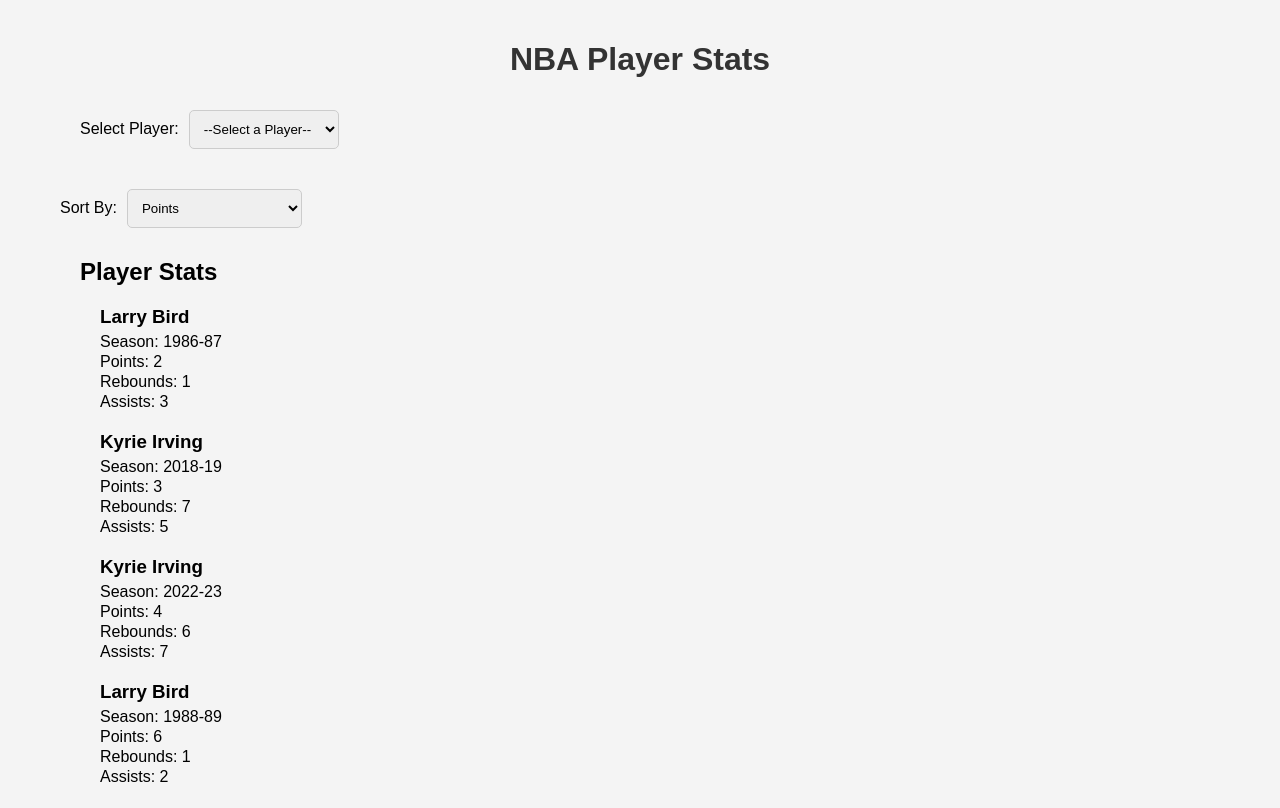
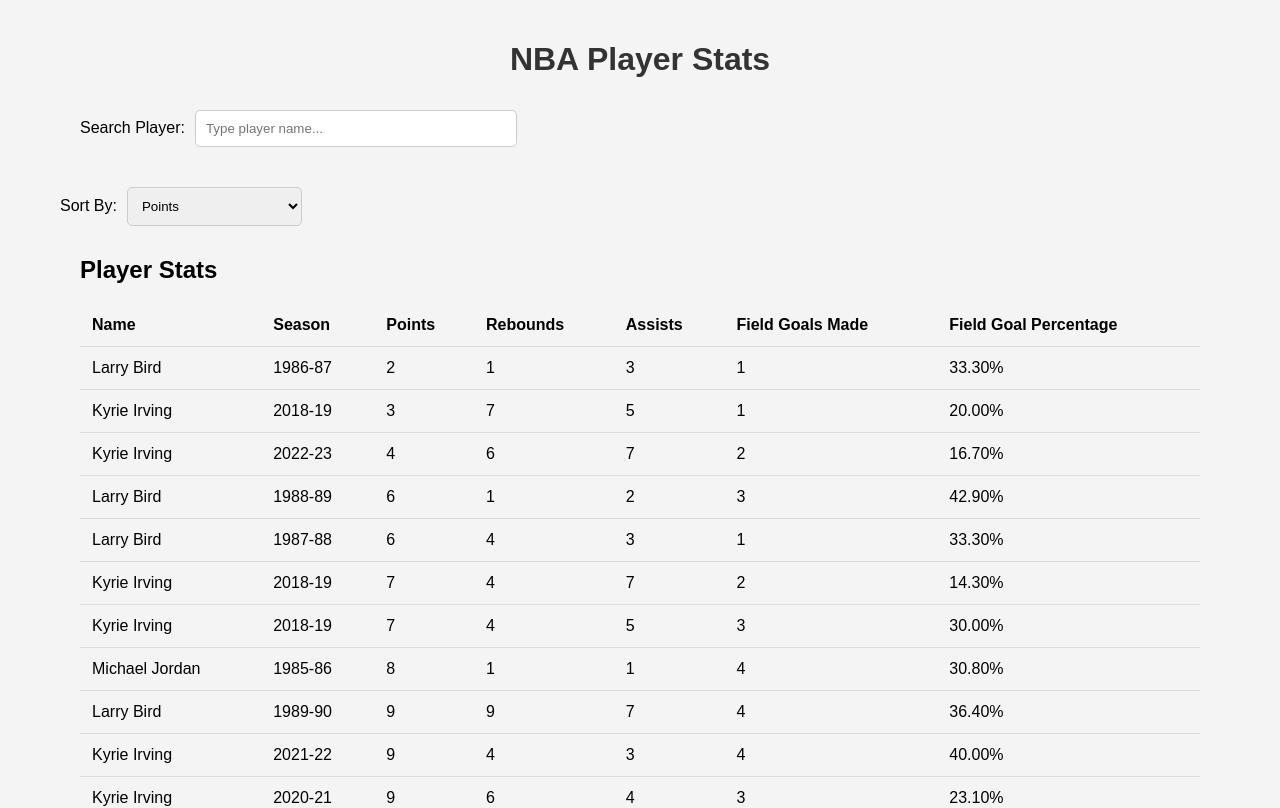
Before and after one commit to Richard-Carnivale/Data-Structures-Algorithms-Final-Project, a React (Create React App) app in the folder frontend/react-website-bb/: page / in a window 1280 px wide. Shown: the top 808 px of the page. Built offline with nearby package versions, Linux system fonts and the light colour scheme.

Commit message:
made a table to display

```diff
--- a/frontend/react-website-bb/src/App.css
+++ b/frontend/react-website-bb/src/App.css
@@ -73,3 +73,31 @@
   .player-card:hover {
     background-color: #eee;
   }
+
+table {
+    width: 100%;
+    border-collapse: collapse;
+    margin: 20px 0;
+  }
+
+  th, td {
+    padding: 12px;
+    text-align: left;
+    border-bottom: 1px solid #ddd;
+  }
+
+  th {
+    background-color: #f4f4f4;
+  }
+
+  tr:hover {
+    background-color: #f1f1f1;
+  }
+
+  .player-row {
+    cursor: pointer;
+  }
+
+  .player-row:hover {
+    background-color: #e9e9e9;
+  }
--- a/frontend/react-website-bb/src/App.js
+++ b/frontend/react-website-bb/src/App.js
@@ -31,10 +31,18 @@
     setSortKey(event.target.value); // Update sort key based on user selection
   };
 
+  const handleQueryChange = (newQuery) => {
+    setQuery(newQuery);
+  };
+
   return (
     <div>
       <h1>NBA Player Stats</h1>
-      <Search players={players} onSelectPlayer={handlePlayerSelect} />
+      <Search
+        players={players}
+        onSelectPlayer={handlePlayerSelect}
+        onQueryChange={handleQueryChange}
+      />
       <label htmlFor="sortKey">Sort By:</label>
       <select id="sortKey" value={sortKey} onChange={handleSortChange}>
         <option value="PTS">Points</option>
--- a/frontend/react-website-bb/src/components/results.js
+++ b/frontend/react-website-bb/src/components/results.js
@@ -1,25 +1,42 @@
 import React from 'react';
-import { quickSort } from '../utils/sorting';
 import { mergeSort } from '../utils/sorting';
 import { filterPlayers } from '../utils/filter';
 
 const Results = ({ players, query, sortKey, onSelectPlayer }) => {
-  const filteredPlayers = filterPlayers(players, query); // First, filter players based on the query.
-  const sortedPlayers = mergeSort(filteredPlayers, sortKey); // Then, sort the filtered players using the chosen sort key.
+  const filteredPlayers = filterPlayers(players, query); // Filter players based on the query.
+  const sortedPlayers = mergeSort(filteredPlayers, sortKey); // Sort filtered players using the chosen sort key.
 
   return (
     <div>
       <h2>Player Stats</h2>
-      {sortedPlayers.map((player, index) => (
-        <div key={index} onClick={() => onSelectPlayer(player)}>
-          <h3>{player.name}</h3>
-          <p>Season: {player.SEASON}</p>
-          <p>Points: {player.PTS}</p>
-          <p>Rebounds: {player.REB}</p>
-          <p>Assists: {player.AST}</p>
-          {/* Add more stats as needed */}
-        </div>
-      ))}
+      <table>
+        <thead>
+          <tr>
+            <th>Name</th>
+            <th>Season</th>
+            <th>Points</th>
+            <th>Rebounds</th>
+            <th>Assists</th>
+            <th>Field Goals Made</th>
+            <th>Field Goal Percentage</th>
+            {/* Add more headers as needed */}
+          </tr>
+        </thead>
+        <tbody>
+          {sortedPlayers.map((player, index) => (
+            <tr key={index} onClick={() => onSelectPlayer(player)} className="player-row">
+              <td>{player.name}</td>
+              <td>{player.SEASON}</td>
+              <td>{player.PTS}</td>
+              <td>{player.REB}</td>
+              <td>{player.AST}</td>
+              <td>{player.FGM}</td>
+              <td>{(player.FG_PCT * 100).toFixed(2)}%</td>
+              {/* Add more columns as needed */}
+            </tr>
+          ))}
+        </tbody>
+      </table>
     </div>
   );
 };
--- a/frontend/react-website-bb/src/components/search.js
+++ b/frontend/react-website-bb/src/components/search.js
@@ -1,22 +1,37 @@
 import React from 'react';
 
-const Search = ({ players, onSelectPlayer }) => {
-  const handleChange = (event) => {
-    const selectedPlayer = players.find(player => player.name === event.target.value);
-    onSelectPlayer(selectedPlayer);
+const Search = ({ players, onSelectPlayer, onQueryChange }) => {
+  const handleInputChange = (event) => {
+    const query = event.target.value;
+    onQueryChange(query);
   };
+
+  // Commenting out the dropdown section
+  // const handlePlayerSelect = (event) => {
+  //   const selectedPlayer = players.find(player => player.name === event.target.value);
+  //   onSelectPlayer(selectedPlayer);
+  // };
 
   return (
     <div>
-      <label htmlFor="player-select">Select Player:</label>
-      <select id="player-select" onChange={handleChange}>
+      <label htmlFor="player-search">Search Player:</label>
+      <input
+        id="player-search"
+        type="text"
+        placeholder="Type player name..."
+        onChange={handleInputChange}
+      />
+      {/* Commented out dropdown
+      <label htmlFor="player-select">Or Select Player:</label>
+      <select id="player-select" onChange={handlePlayerSelect}>
         <option value="">--Select a Player--</option>
         {players.map(player => (
-          <option key={player.id} value={player.name}>
+          <option key={player.Player_ID} value={player.name}>
             {player.name}
           </option>
         ))}
       </select>
+      */}
     </div>
   );
 };
--- a/frontend/react-website-bb/src/utils/filter.js
+++ b/frontend/react-website-bb/src/utils/filter.js
@@ -1,8 +1,7 @@
+// utils/filter.js
 export const filterPlayers = (players, query) => {
-    if (!query) return players;
-
-    return players.filter(player =>
-      player.name.toLowerCase().includes(query.toLowerCase()) ||
-      player.SEASON.toLowerCase().includes(query.toLowerCase())
-    );
-  };
+  if (!query) return players;
+  return players.filter(player =>
+    player.name.toLowerCase().includes(query.toLowerCase())
+  );
+};
```
